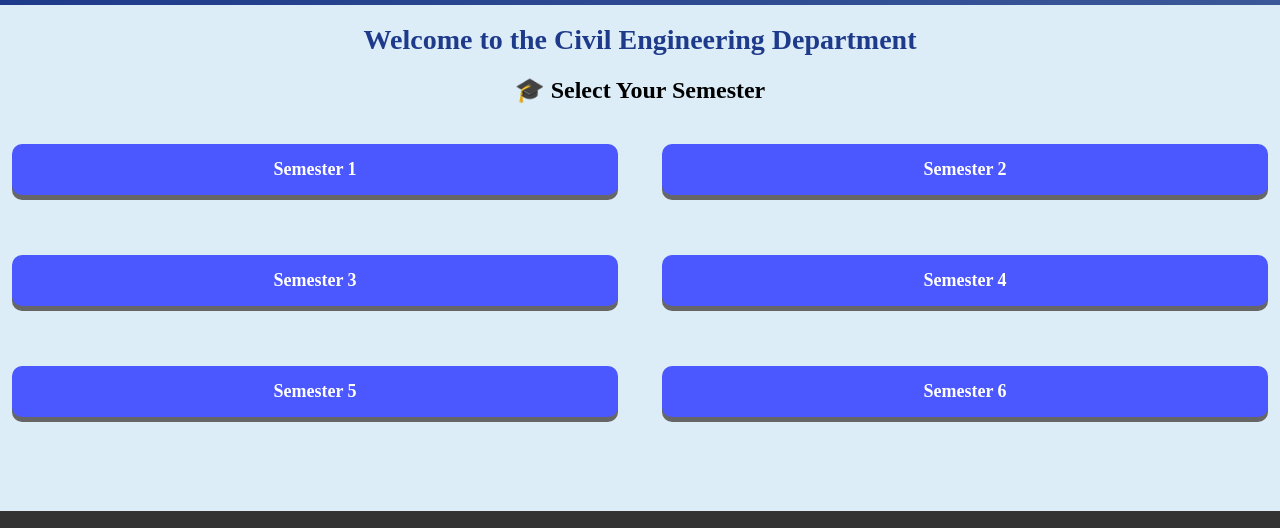
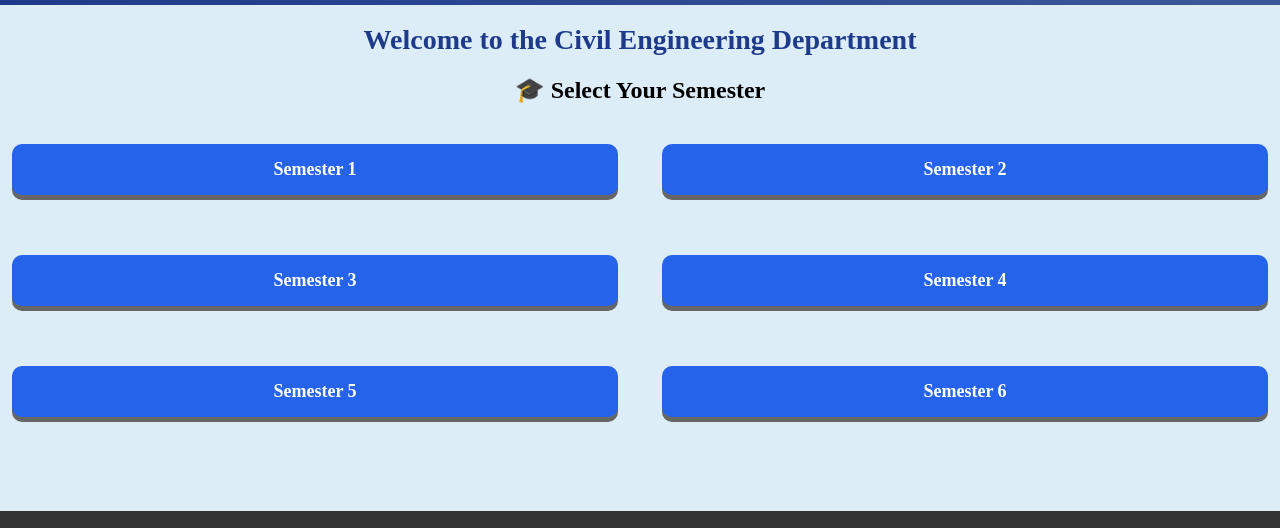
Before and after one commit to Rohan-Korake/SmartExam, a plain HTML site: page SmartExam/Civil_dept.html/CE.html in a window 1280 px wide. Shown: the part 75-603 px from the top of the page. Drawn offline with Linux system fonts and the light colour scheme.

Commit message:
Button shades adjust

```diff
--- a/SmartExam/Civil_dept.html/CE.html
+++ b/SmartExam/Civil_dept.html/CE.html
@@ -151,7 +151,7 @@
         max-width: 45%;
         text-align: center;
         padding: 15px;
-        background-color: rgb(75, 87, 255);
+        background-color: #2563eb;
         color: white;
         border-radius: 10px;
         text-decoration: none;
```
Also changed, not shown: SmartExam/Computer_dept.html/CO.html (+1 -1 lines), SmartExam/E&TC_dept.html/EJ.html (+1 -1 lines), SmartExam/Electrical_dept.html/EE.html (+1 -1 lines), SmartExam/Mechanical_dept.html/ME.html (+1 -1 lines).
